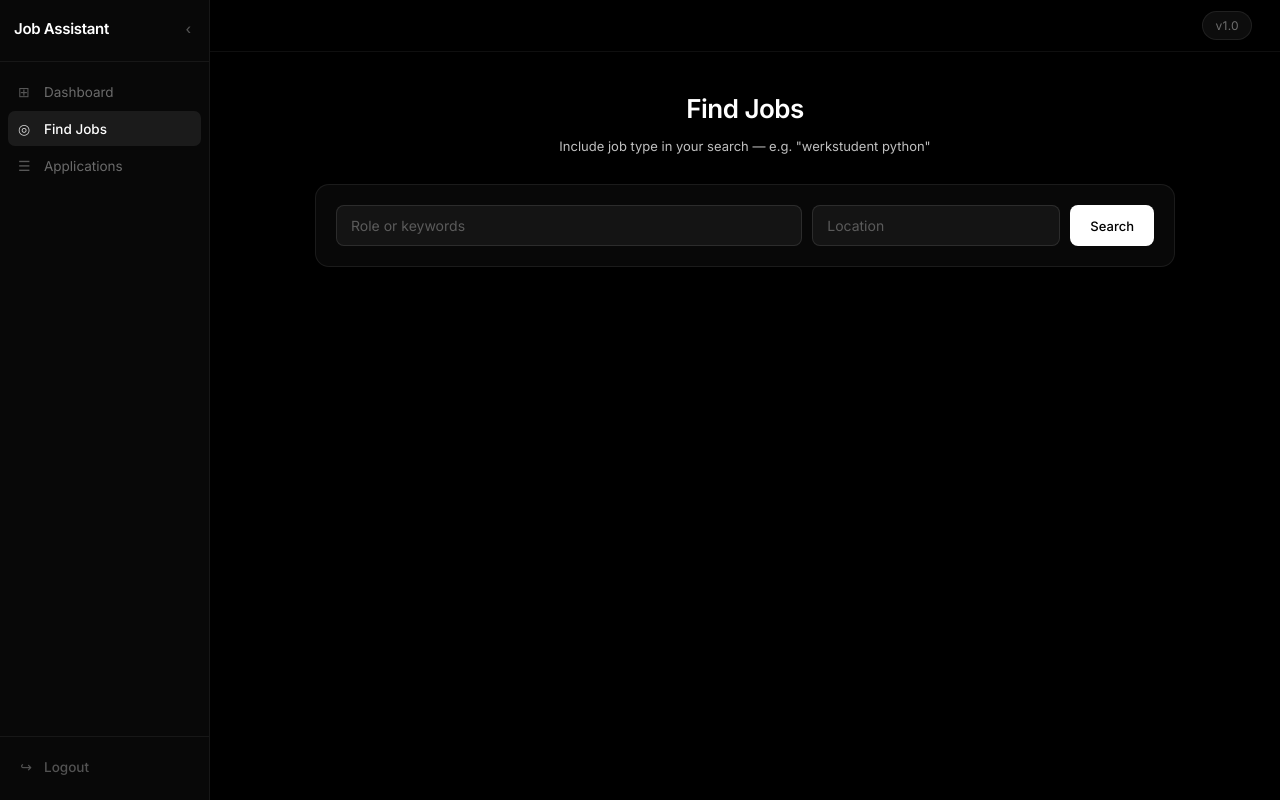
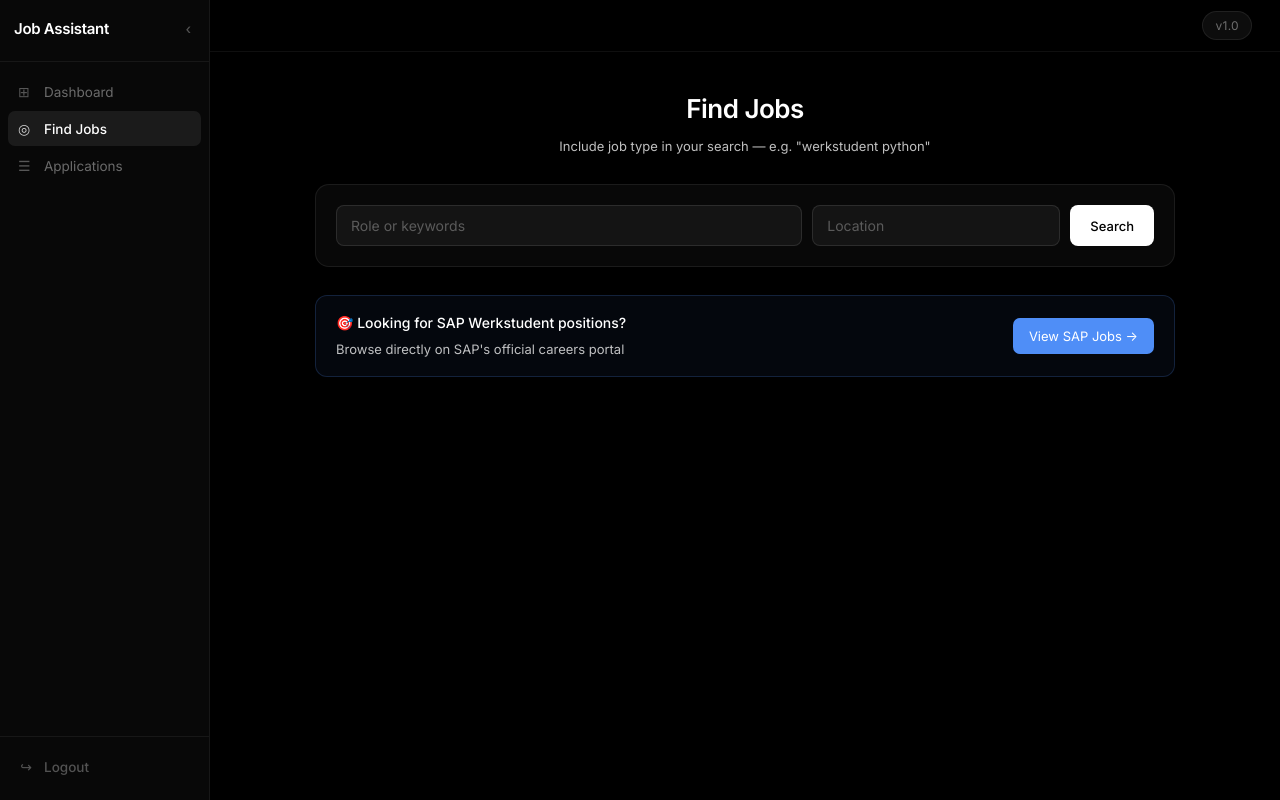
Before and after one commit to Yash-Annapure/job-assistant, a React app in the folder frontend/: page /jobs in a window 1280 px wide. Built offline with nearby package versions, Linux system fonts and the light colour scheme; sample sign-in values are in the browser's storage; the HTML template or start-up script is replaced by a standard one.

Commit message:
added job search state persistence, SAP careers link, clear on empty query, relevance sorting, mock responses removed - demo mode on for safety

```diff
--- a/frontend/src/pages/Jobs.jsx
+++ b/frontend/src/pages/Jobs.jsx
@@ -4,7 +4,10 @@
 function Jobs() {
     const [query, setQuery] = useState("")
     const [location, setLocation] = useState("")
-    const [jobs, setJobs] = useState([])
+    const [jobs, setJobs] = useState(() => {
+    const cached = localStorage.getItem("cachedJobs")
+    return cached ? JSON.parse(cached) : []
+    })
     const [matchResult, setMatchResult] = useState(null)
     const [matchingJob, setMatchingJob] = useState(null)
     const [coverLetter, setCoverLetter] = useState(null)
@@ -12,8 +15,12 @@
     const [trackMessage, setTrackMessage] = useState(null)
 
     const handleSearch = async () => {
-        const data = await searchJob(query, location)
-        setJobs(data)
+    const data = await searchJob(query, location)
+    setJobs(data)
+    // cache the results
+    localStorage.setItem("cachedJobs", JSON.stringify(data))
+    localStorage.setItem("lastQuery", query)
+    localStorage.setItem("lastLocation", location)
     }
 
     const filteredJobs = jobs.filter(job => {
@@ -99,12 +106,69 @@
                 display: "flex",
                 gap: "10px"
             }}>
-                <input onChange={(e) => setQuery(e.target.value)} placeholder="Role or keywords" style={{ flex: 2 }} />
-                <input onChange={(e) => setLocation(e.target.value)} placeholder="Location" style={{ flex: 1 }} />
+                <input
+                    defaultValue={localStorage.getItem("lastQuery") || ""}
+                    onChange={(e) => {
+                        setQuery(e.target.value)
+                        if (e.target.value === "") {
+                            setJobs([])
+                            setMatchResult(null)
+                            setCoverLetter(null)
+                            setTrackMessage(null)
+                            localStorage.removeItem("cachedJobs")
+                            localStorage.removeItem("lastQuery")
+                        }
+                    }}
+                    placeholder="Role or keywords"
+                    style={{ flex: 2 }}
+                />
+                <input
+                    defaultValue={localStorage.getItem("lastLocation") || ""}
+                    onChange={(e) => {
+                        setLocation(e.target.value)
+                        if (e.target.value === "") {
+                            localStorage.removeItem("lastLocation")
+                        }
+                    }}
+                    placeholder="Location"
+                    style={{ flex: 1 }}
+                />
                 <button onClick={handleSearch} style={{ width: "auto", padding: "10px 20px", fontSize: "13px", whiteSpace: "nowrap" }}>
                     Search
                 </button>
             </div>
+            {/* SAP Featured Section */}
+                <div style={{
+                    backgroundColor: "rgba(79,142,247,0.05)",
+                    border: "1px solid rgba(79,142,247,0.2)",
+                    borderRadius: "12px",
+                    padding: "16px 20px",
+                    marginBottom: "24px",
+                    display: "flex",
+                    justifyContent: "space-between",
+                    alignItems: "center"
+                }}>
+                    <div>
+                        <p style={{ fontSize: "14px", fontWeight: "500", marginBottom: "4px" }}>
+                            🎯 Looking for SAP Werkstudent positions?
+                        </p>
+                        <p style={{ color: "rgba(255,255,255,0.75)", fontSize: "13px" }}>
+                            Browse directly on SAP's official careers portal
+                        </p>
+                    </div>
+                    <a href="https://jobs.sap.com/"
+                        target="_blank" rel="noreferrer"
+                        style={{
+                            backgroundColor: "#4f8ef7",
+                            color: "white",
+                            padding: "8px 16px",
+                            borderRadius: "7px",
+                            fontSize: "13px",
+                            whiteSpace: "nowrap"
+                        }}>
+                        View SAP Jobs →
+                    </a>
+                </div>
 
             {/* Results */}
             <div style={{ display: "flex", flexDirection: "column", gap: "12px" }}>
```
